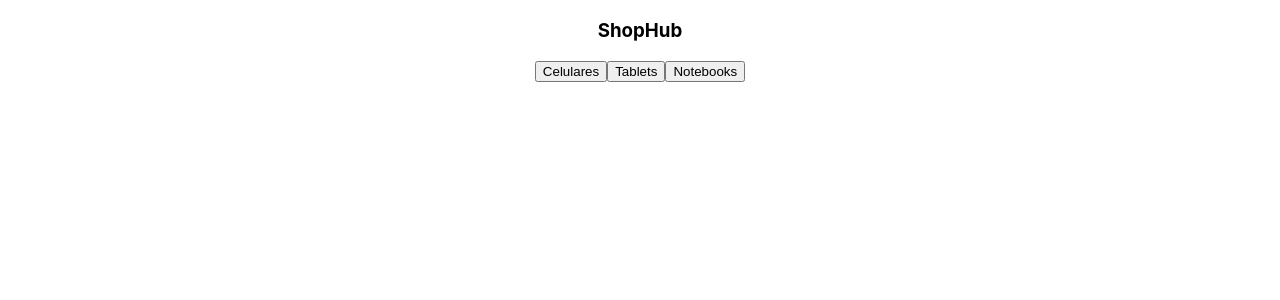
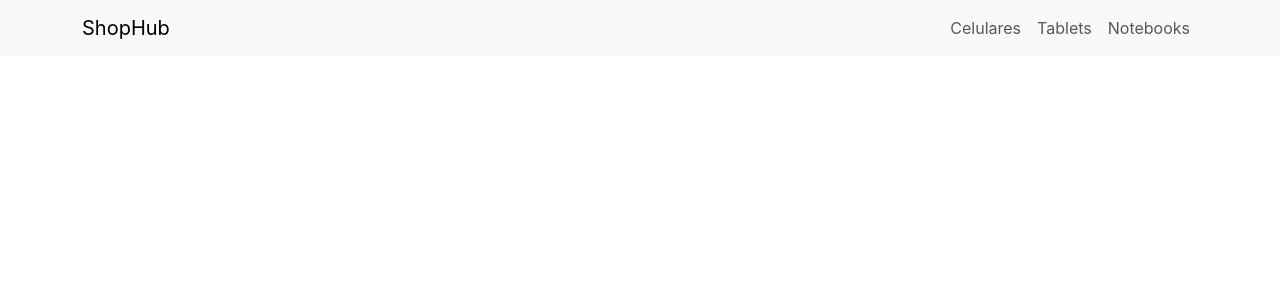
Before and after one commit to gabriel-rodriguezcastellini/ecommerce, a React (Create React App) app: page / in a window 1280 px wide. Shown: the top 300 px of the page. Built offline with nearby package versions, Linux system fonts and the light colour scheme.

Commit message:
NavBar bootstrap

```diff
--- a/package.json
+++ b/package.json
@@ -6,6 +6,7 @@
     "@testing-library/jest-dom": "^5.17.0",
     "@testing-library/react": "^13.4.0",
     "@testing-library/user-event": "^13.5.0",
+    "bootstrap": "^5.3.2",
     "react": "^18.2.0",
     "react-dom": "^18.2.0",
     "react-scripts": "^5.0.1",
--- a/src/components/NavBar/NavBar.js
+++ b/src/components/NavBar/NavBar.js
@@ -1,13 +1,44 @@
+import React from "react";
+
 const brandName = "ShopHub";
 
 const NavBar = () => {
   return (
-    <nav>
-      <h3>{brandName}</h3>
-      <div>
-        <button>Celulares</button>
-        <button>Tablets</button>
-        <button>Notebooks</button>
+    <nav className="navbar navbar-expand-lg navbar-light bg-light">
+      <div className="container">
+        <a className="navbar-brand" href="/">
+          {brandName}
+        </a>
+        <button
+          className="navbar-toggler"
+          type="button"
+          data-bs-toggle="collapse"
+          data-bs-target="#navbarNav"
+          aria-controls="navbarNav"
+          aria-expanded="false"
+          aria-label="Toggle navigation"
+        >
+          <span className="navbar-toggler-icon"></span>
+        </button>
+        <div className="collapse navbar-collapse" id="navbarNav">
+          <ul className="navbar-nav ms-auto">
+            <li className="nav-item">
+              <a className="nav-link" href="/">
+                Celulares
+              </a>
+            </li>
+            <li className="nav-item">
+              <a className="nav-link" href="/">
+                Tablets
+              </a>
+            </li>
+            <li className="nav-item">
+              <a className="nav-link" href="/">
+                Notebooks
+              </a>
+            </li>
+          </ul>
+        </div>
       </div>
     </nav>
   );
```
Also changed, not shown: src/index.js (+7 -9 lines), 1 other file (tests, documents, lock files or other folders).
